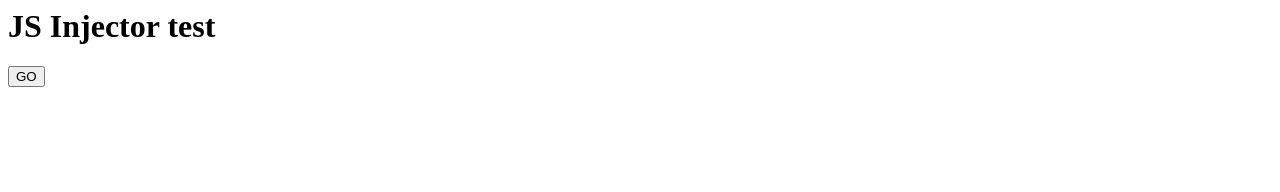
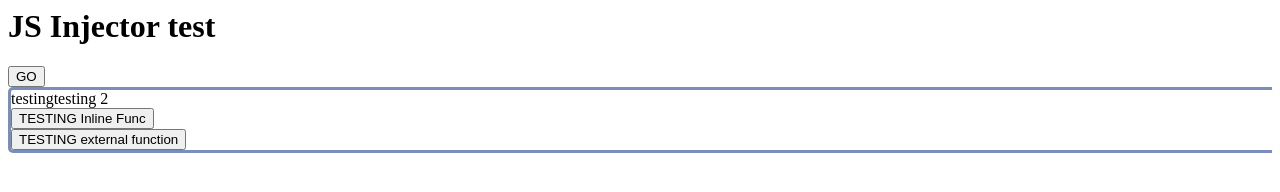
Before and after one commit to rossillingworth/json2html, a plain HTML site: page index.html in a window 1280 px wide. Both pictures are taken after a click on the button "GO". Drawn offline with Linux system fonts and the light colour scheme.

Commit message:
can now have multiple handler functions in a node event

```diff
--- a/index.html
+++ b/index.html
@@ -3,9 +3,36 @@
 
 <script>
 
+var EXCEPTION = {
+    on:true
+    ,debug:true
+    ,when:function(condition,message){
+        if(!!condition){
+            if(EXCEPTION.debug){
+                alert(message);
+                // if you have got here, you have a contract failure
+                // Use your debugger stack trace to identify the cause
+                debugger;
+            }
+            throw new Error(message);
+        }
+    }
+};
+
+function forIn(scope,data,callback){
+    scope = scope || this;
+    EXCEPTION.when(typeof(callback)!="function","Callback is NOT a function");
+    var data = [].concat(data);
+    for(var index in data){
+        var element = data[index];
+        callback(element,index,data);
+    }
+}
+
 var TM = {
     debug:true
     ,debugDetail:5
+    // log levels: 0:FATAL, 1:WARNING, 2:INFO, 3:DEBUG, 4:MORE, 5:EVERYTHING
     ,log:function(msg,lvl){lvl=lvl||5;if (TM.debug && window["console"] && lvl<=TM.debugDetail){console.log(msg);}}
     /**
      * NB: source & target now revered order
@@ -19,13 +46,18 @@
             for(var propName in source){
                 if(source.hasOwnProperty(propName)){
                     try{
-                                TM.log("applying prop["+propName+"]");
+                        TM.log("applying prop["+propName+"]",5);
+                        if("childNodes,events,tagName".indexOf(propName)>=0){
+                            TM.log(TM.STRING.format("Skipping: %1",propName));
+                            continue;
+                        }
+                        TM.debug && EXCEPTION.when(target[propName]==undefined,TM.STRING.format("attribute %1 is NOT valid",propName));
                         if(typeof(source[propName]) == 'object'){
                             if(target[propName] == undefined){target[propName]={};}
                             TM.log("recurse into " + propName);
                             TM.extend(target[propName], source[propName]);
                         }else{
-                                    try{target[propName] = source[propName];}catch(exc){TM.log("error:" + exc.message);}
+                            try{target[propName] = source[propName];}catch(exc){TM.log("error:" + exc.message,0);}
                         }
                     }catch(ex){
                         // ignore errors, uncomment for debugging
@@ -40,12 +72,33 @@
         getElement:function(el){
             return (typeof el === "string")?document.getElementById(el):el;
         }
-                ,createElement:function(tagname,attribs,p){
-                    var el = document.createElement(tagname);
-                    if (attribs){TM.extend(el, attribs);}
+        ,createElement:function(attribs,p){
+            // create element
+            EXCEPTION.when((!attribs.tagName),"tagName missing");
+            TM.log(TM.STRING.format("creating %1",attribs.tagName),3);
+            var df = document.createDocumentFragment();
+            var el = document.createElement(attribs.tagName);
+            df.appendChild(el);
+            TM.extend(el, attribs);
+            // create children
+            if(attribs.childNodes){
+                for(var n in attribs.childNodes){
+                    TM.DOM.createElement(attribs.childNodes[n],el);
+                }
+            }
+            // attach events
+            // TODO: refactor to allow multiple events of a type?
+            if(attribs.events){
+                for(var eventName in attribs.events){
+                    forIn(this,attribs.events[eventName],function(handlerFunc){
+                        TM.DOM.addEvent(el,eventName,handlerFunc);
+                    });
+                }
+            }
+            // attach to parent
             if (p) {
                 p = TM.DOM.getElement(p);
-                        p.appendChild(el);
+                p.appendChild(df);
             }
             return el;
         }
@@ -114,26 +167,69 @@
             }
         }
     }
+    ,STRING:{
+        format:function(string) {
+            var args = arguments;
+            //alert("%([1-" + arguments.length + "])");
+            var pattern = new RegExp("%([1-" + arguments.length + "])", "g");
+            return String(string).replace(pattern, function(match, index) {
+                return args[index];
+            });
+        }
+    }
 };
 
 var handlers = {
-
+	func2:function(){alert("referenced function called");}
 };
 
 var data = {
-            tagname:"div",
+    tagName:"div",
     style:{
         backgroundColor:'white'
         ,border:"3px solid rgba(65, 95, 159, 0.7)"
         ,borderRadius:"5px 0px 0px 5px"
         ,borderRight:"none"
-            },
-            childNodes:[{},{},{}]
+    }
+    ,innerHTML:"testing"
+    ,childNodes:[
+        {tagName:"span",innerHTML:"testing 2",events:{
+			// NOTE: 2 functions attached to event
+			click:[
+				function(){alert("h1");},
+				function(){TM.log("testing 123")}
+			]
+        }}
+        ,{tagName:"br"}
+        ,{tagName:"input",type:"button",value:"TESTING Inline Func",events:{click:function(){alert("inline function called");}}}
+        ,{tagName:"br"}
+        ,{tagName:"input",type:"button",value:"TESTING external function",events:{click:handlers.func2}}
+    ]
 };
 
 
+// TODO: ADD COMPONENTS <<<<<<<<<<<<<<<<<<<<<<<<<<<<<<<<<<<<<<<<<<<<<<<<<<<<<<<<<<<<<<<<
+// TODO: ADD COMPONENTS <<<<<<<<<<<<<<<<<<<<<<<<<<<<<<<<<<<<<<<<<<<<<<<<<<<<<<<<<<<<<<<<
+// TODO: ADD COMPONENTS <<<<<<<<<<<<<<<<<<<<<<<<<<<<<<<<<<<<<<<<<<<<<<<<<<<<<<<<<<<<<<<<
+
+
+
 function run(){
+    TM.DOM.createElement(data,document.body);
+}
 
+function Y(f) {
+    return (
+            (function (x) {
+                return f(function (v) {
+                    return x(x)(v);
+                });
+            })(function (x) {
+                return f(function (v) {
+                    return x(x)(v);
+                });
+            })
+            );
 }
 
 </script>
```
Lines whose indentation alone changed are shown as unchanged.
